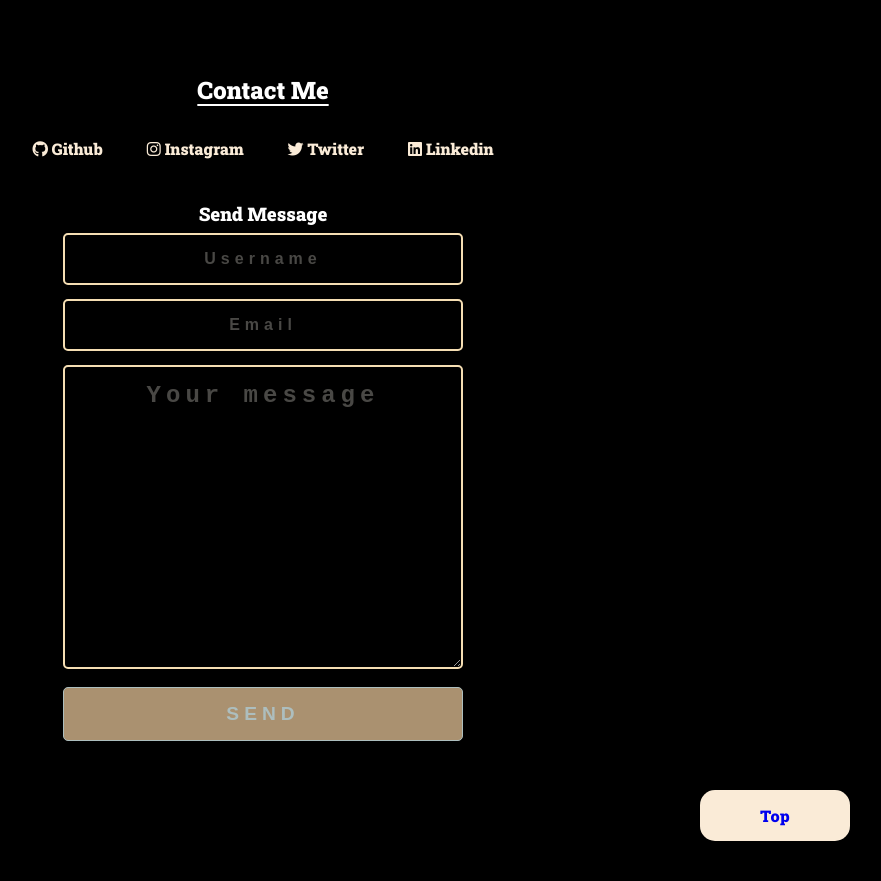
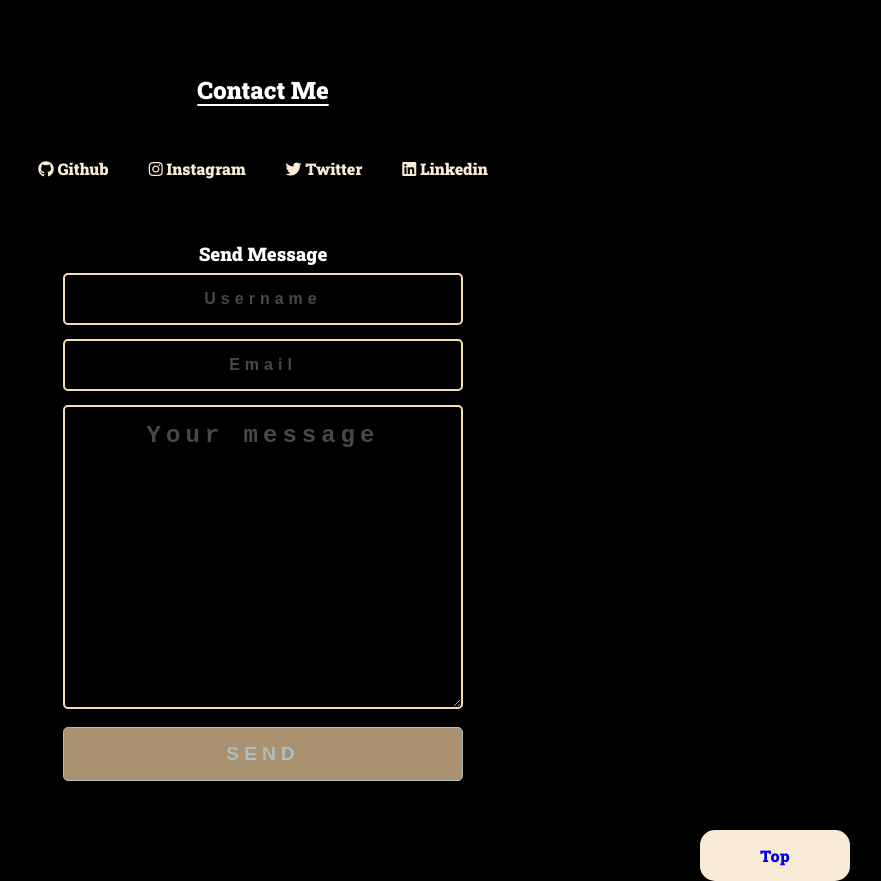
Before and after one commit to yucel1993/yucel1993.github.io, a plain HTML site: page index.html in a window 1280 px wide. Shown: the part 1560-2441 px from the top of the page, without its empty margins (377-1258 px from the left). Before the commit the page ends 2401 px from the top, so only its background shows below. Drawn offline with Linux system fonts and the light colour scheme; a web font is replaced by a local one.

Commit message:
wrap-icons

```diff
--- a/index.css
+++ b/index.css
@@ -108,6 +108,10 @@ h2.contact {
 #secret-1 {
     color: black;
 }
+.inline {
+    display: inline-block;
+    flex-wrap: wrap;
+}
 
 footer a {
     color: antiquewhite;
--- a/index.html
+++ b/index.html
@@ -48,13 +48,13 @@
 
 
     <footer>
-        <a href="https://github.com/yucel1993">
+        <a class="inline" href="https://github.com/yucel1993">
             <i class="fa-brands fa-github"></i>
-            Github</a><a href="#">
+            Github</a><a class="inline" href="#">
                 <i class="fa-brands fa-instagram"></i>
-                Instagram</a><a href="#">
+                Instagram</a><a class="inline" href="#">
                     <i class="fa-brands fa-twitter"></i>
-                    Twitter</a><a href="#">
+                    Twitter</a><a class="inline" href="#">
                         <i class="fa-brands fa-linkedin"></i>
                         Linkedin</a>
     </footer>
```
